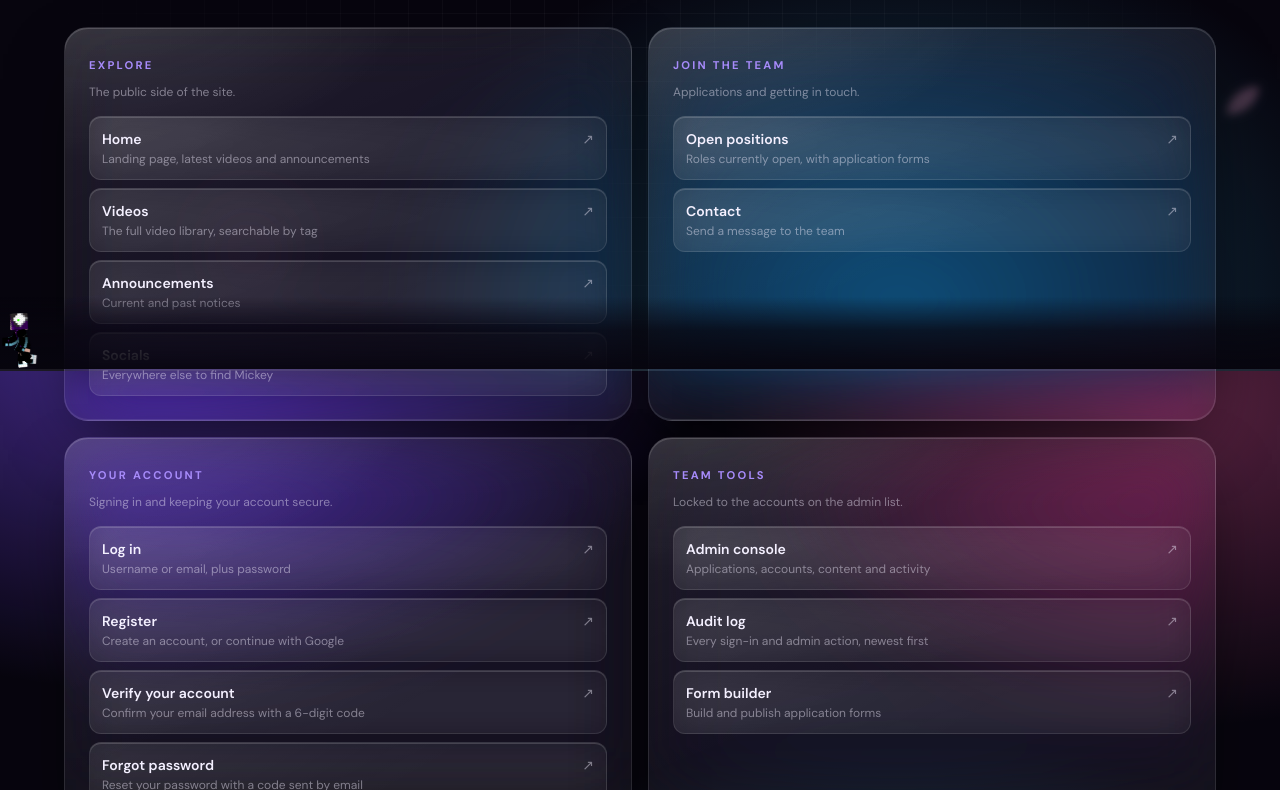
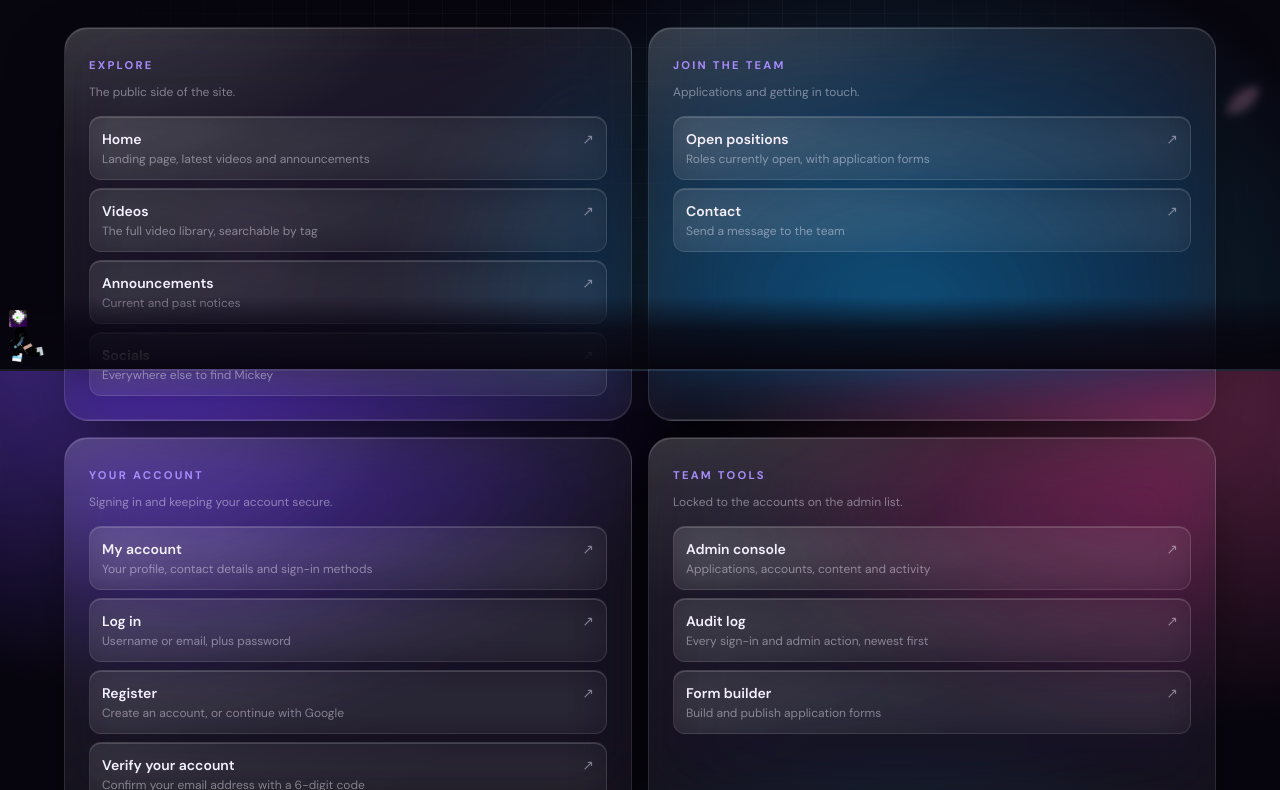
Before and after one commit to dhanushk56/mickeychan.in, a Next.js app: page /sitemap in a window 1280 px wide. Shown: the part 429-1219 px from the top of the page. Built offline with nearby package versions, Linux system fonts and the light colour scheme; no server answers.

Commit message:
List My account on the sitemap page

```diff
--- a/app/sitemap/page.js
+++ b/app/sitemap/page.js
@@ -28,6 +28,7 @@ const SECTIONS = [
     title: "Your account",
     description: "Signing in and keeping your account secure.",
     links: [
+      { href: "/my-account", label: "My account", note: "Your profile, contact details and sign-in methods" },
       { href: "/login", label: "Log in", note: "Username or email, plus password" },
       { href: "/register", label: "Register", note: "Create an account, or continue with Google" },
       { href: "/verify", label: "Verify your account", note: "Confirm your email address with a 6-digit code" },
```
